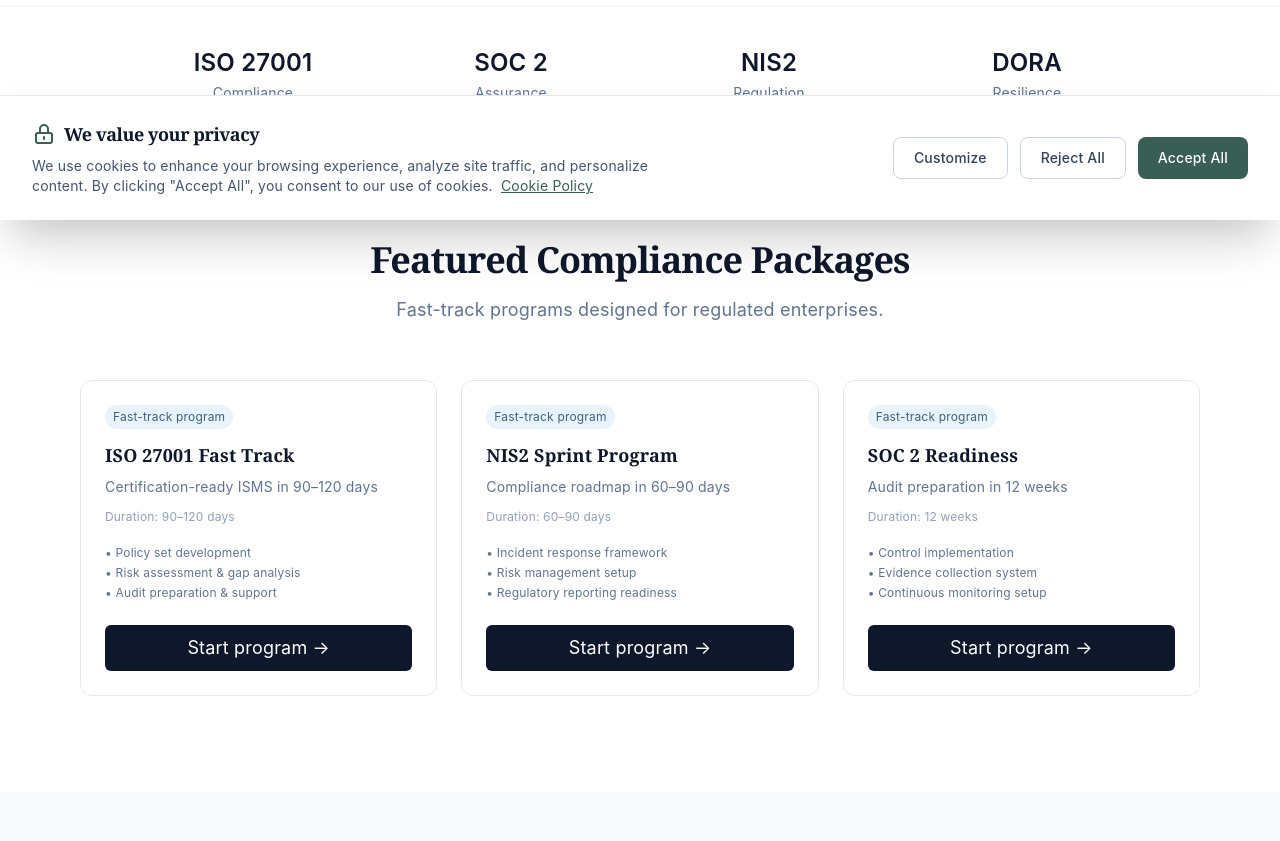
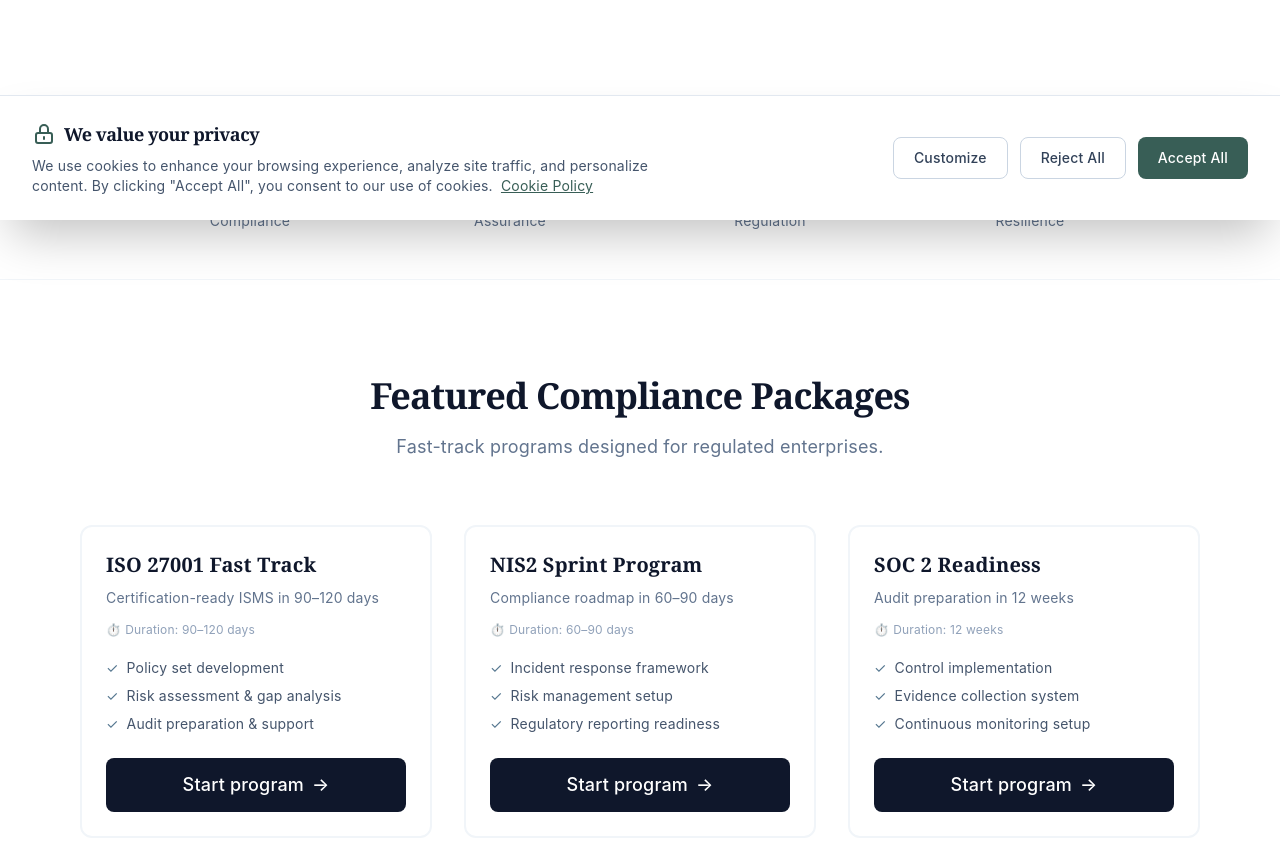
Before and after one commit to BitaYeganeh/CS-V5, an Astro site: page / in a window 1280 px wide. Shown: the part 580-1421 px from the top of the page. Built offline with nearby package versions, Linux system fonts and the light colour scheme; Astro itself is replaced by a stand-in of ours.

Commit message:
refactor: enhance hero section and unify section headers styling

```diff
--- a/src/pages/index.astro
+++ b/src/pages/index.astro
@@ -264,26 +264,32 @@ const latestResources = [
 
 <Layout {...seoConfig}>
 
-<!-- Hero Section (Scandinavian Minimal) -->
-<section class="bg-white text-slate-900 py-28">
+<!-- Hero Section with Badge -->
+<section class="bg-white text-slate-900 py-20 md:py-32">
   <div class="max-w-5xl mx-auto px-4 text-center">
 
-    <h1 class="text-4xl md:text-5xl font-semibold tracking-tight mb-6">
-      Enterprise Cybersecurity & Compliance Advisory
+    <!-- Badge -->
+    <div class="inline-flex items-center gap-2 bg-blue-50 border border-blue-200 rounded-full px-4 py-1.5 mb-6">
+      <span class="w-2 h-2 bg-blue-500 rounded-full animate-pulse"></span>
+      <span class="text-sm font-medium text-blue-700">Trusted by 200+ enterprises</span>
+    </div>
+
+    <h1 class="text-4xl md:text-6xl font-bold tracking-tight mb-6">
+      Enterprise Cybersecurity & <span class="text-blue-600">Compliance Advisory</span>
     </h1>
 
     <p class="text-lg md:text-xl text-slate-500 max-w-3xl mx-auto leading-relaxed mb-10">
       ISO 27001, SOC 2, NIS2 and DORA implementation for regulated organizations.
     </p>
 
-    <div class="flex flex-col sm:flex-row gap-3 justify-center">
+    <div class="flex flex-col sm:flex-row gap-4 justify-center">
       <a href="/contact"
-         class="px-6 py-3 bg-slate-900 text-white rounded-md hover:bg-slate-800 transition">
+         class="px-6 py-3 bg-slate-900 text-white rounded-lg hover:bg-blue-600 transition-all duration-300 hover:shadow-lg">
         Request Consultation
       </a>
 
       <a href="/services"
-         class="px-6 py-3 border border-slate-300 text-slate-700 rounded-md hover:border-slate-500 transition">
+         class="px-8 py-3 border-2 border-slate-200 text-slate-700 rounded-lg hover:border-slate-900 hover:bg-slate-50 transition-all duration-300">
         Explore Services
       </a>
     </div>
@@ -291,45 +297,44 @@ const latestResources = [
   </div>
 </section>
 
-
-<!-- Trust Bar (Scandinavian Minimal) -->
-<section class="py-10 bg-white border-y border-slate-100">
+<!-- Trust Bar (Enhanced - Matching Hero) -->
+<section class="py-12 bg-white border-y border-slate-100">
   <div class="max-w-5xl mx-auto px-4">
 
-    <div class="grid grid-cols-2 md:grid-cols-4 gap-10 text-center">
+    <div class="grid grid-cols-2 md:grid-cols-4 gap-8 md:gap-12 text-center">
 
-      <div>
-        <div class="text-2xl font-semibold text-slate-900">
+      <div class="group cursor-pointer transition-all duration-300 hover:-translate-y-1">
+        <div class="text-2xl md:text-3xl font-bold text-slate-900 group-hover:text-blue-600 transition-colors duration-300">
           ISO 27001
         </div>
-        <div class="text-sm text-slate-500 mt-1">
+        <div class="text-sm text-slate-500 mt-1 group-hover:text-slate-700 transition-colors duration-300">
           Compliance
         </div>
       </div>
 
-      <div>
-        <div class="text-2xl font-semibold text-slate-900">
+      <div class="group cursor-pointer transition-all duration-300 hover:-translate-y-1">
+        <div class="text-2xl md:text-3xl font-bold text-slate-900 group-hover:text-blue-600 transition-colors duration-300">
           SOC 2
         </div>
-        <div class="text-sm text-slate-500 mt-1">
+        <div class="text-sm text-slate-500 mt-1 group-hover:text-slate-700 transition-colors duration-300">
           Assurance
         </div>
       </div>
 
-      <div>
-        <div class="text-2xl font-semibold text-slate-900">
+      <div class="group cursor-pointer transition-all duration-300 hover:-translate-y-1">
+        <div class="text-2xl md:text-3xl font-bold text-slate-900 group-hover:text-blue-600 transition-colors duration-300">
           NIS2
         </div>
-        <div class="text-sm text-slate-500 mt-1">
+        <div class="text-sm text-slate-500 mt-1 group-hover:text-slate-700 transition-colors duration-300">
           Regulation
         </div>
       </div>
 
-      <div>
-        <div class="text-2xl font-semibold text-slate-900">
+      <div class="group cursor-pointer transition-all duration-300 hover:-translate-y-1">
+        <div class="text-2xl md:text-3xl font-bold text-slate-900 group-hover:text-blue-600 transition-colors duration-300">
           DORA
         </div>
-        <div class="text-sm text-slate-500 mt-1">
+        <div class="text-sm text-slate-500 mt-1 group-hover:text-slate-700 transition-colors duration-300">
           Resilience
         </div>
       </div>
@@ -339,143 +344,158 @@ const latestResources = [
   </div>
 </section>
 
-
-
-
-<!-- Featured Packages Section -->
+<!-- Featured Packages Section (Enhanced - Matching Hero) -->
 <section class="py-24 bg-white">
   <div class="max-w-6xl mx-auto px-4">
 
-    <!-- Header -->
-    <div class="text-center mb-14">
-      <h2 class="text-3xl md:text-4xl font-semibold text-slate-900 mb-4">
+    <!-- Header - بدون Badge -->
+    <div class="text-center mb-16">
+      <h2 class="text-3xl md:text-4xl font-bold tracking-tight text-slate-900 mb-4">
         Featured Compliance Packages
       </h2>
 
-      <p class="text-lg text-slate-500 max-w-2xl mx-auto">
+      <p class="text-base md:text-lg text-slate-500 max-w-2xl mx-auto leading-relaxed">
         Fast-track programs designed for regulated enterprises.
       </p>
     </div>
 
     <!-- Cards -->
-    <div class="grid grid-cols-1 md:grid-cols-3 gap-6">
+    <div class="grid grid-cols-1 md:grid-cols-3 gap-8">
 
       <!-- ISO 27001 -->
-      <div class="p-6 border border-slate-200 rounded-xl
+      <div class="p-6 border-2 border-slate-100 rounded-xl
                   hover:border-blue-200 hover:bg-blue-50/30
-                  hover:shadow-xl hover:-translate-y-2
+                  hover:shadow-2xl hover:-translate-y-2
                   hover:shadow-blue-100/50
                   transition-all duration-300 transform-gpu
                   flex flex-col group">
 
-        <!-- Badge -->
-        <span class="text-xs bg-blue-50 text-blue-600 px-2 py-1 rounded-full mb-3 inline-block w-fit">
-          Fast-track program
-        </span>
-
-        <h3 class="text-lg font-semibold text-slate-900 mb-2">
+        <h3 class="text-xl font-bold text-slate-900 mb-2 group-hover:text-blue-600 transition-colors duration-300">
           ISO 27001 Fast Track
         </h3>
 
-        <p class="text-sm text-slate-500 mb-3">
+        <p class="text-sm text-slate-500 mb-3 leading-relaxed">
           Certification-ready ISMS in 90–120 days
         </p>
 
-        <!-- Duration -->
-        <p class="text-xs text-slate-400 mb-5">
-          Duration: 90–120 days
+        <p class="text-xs text-slate-400 mb-5 flex items-center gap-1">
+          <span>⏱️</span> Duration: 90–120 days
         </p>
 
-        <ul class="text-xs text-slate-500 space-y-1 mb-6">
-          <li>• Policy set development</li>
-          <li>• Risk assessment & gap analysis</li>
-          <li>• Audit preparation & support</li>
+        <ul class="text-sm text-slate-600 space-y-2 mb-6">
+          <li class="flex items-start gap-2">
+            <span class="text-blue-500">✓</span>
+            <span>Policy set development</span>
+          </li>
+          <li class="flex items-start gap-2">
+            <span class="text-blue-500">✓</span>
+            <span>Risk assessment & gap analysis</span>
+          </li>
+          <li class="flex items-start gap-2">
+            <span class="text-blue-500">✓</span>
+            <span>Audit preparation & support</span>
+          </li>
         </ul>
 
-        <!-- CTA -->
         <a href="/packages/iso-27001-fast-track"
            class="mt-auto inline-flex items-center justify-center
-                  px-4 py-2 rounded-md bg-slate-900 text-white
-                  hover:bg-slate-800 transition">
-          Start program →
+                  px-6 py-3 rounded-lg bg-slate-900 text-white
+                  hover:bg-blue-600 hover:scale-105 hover:shadow-lg
+                  transition-all duration-300 font-medium gap-2">
+          Start program
+          <span class="group-hover:translate-x-1 transition-transform duration-300">→</span>
         </a>
 
       </div>
 
       <!-- NIS2 -->
-      <div class="p-6 border border-slate-200 rounded-xl
+      <div class="p-6 border-2 border-slate-100 rounded-xl
                   hover:border-blue-200 hover:bg-blue-50/30
-                  hover:shadow-xl hover:-translate-y-2
+                  hover:shadow-2xl hover:-translate-y-2
                   hover:shadow-blue-100/50
                   transition-all duration-300 transform-gpu
                   flex flex-col group">
 
-        <span class="text-xs bg-blue-50 text-blue-600 px-2 py-1 rounded-full mb-3 inline-block w-fit">
-          Fast-track program
-        </span>
-
-        <h3 class="text-lg font-semibold text-slate-900 mb-2">
+        <h3 class="text-xl font-bold text-slate-900 mb-2 group-hover:text-blue-600 transition-colors duration-300">
           NIS2 Sprint Program
         </h3>
 
-        <p class="text-sm text-slate-500 mb-3">
+        <p class="text-sm text-slate-500 mb-3 leading-relaxed">
           Compliance roadmap in 60–90 days
         </p>
 
-        <p class="text-xs text-slate-400 mb-5">
-          Duration: 60–90 days
+        <p class="text-xs text-slate-400 mb-5 flex items-center gap-1">
+          <span>⏱️</span> Duration: 60–90 days
         </p>
 
-        <ul class="text-xs text-slate-500 space-y-1 mb-6">
-          <li>• Incident response framework</li>
-          <li>• Risk management setup</li>
-          <li>• Regulatory reporting readiness</li>
+        <ul class="text-sm text-slate-600 space-y-2 mb-6">
+          <li class="flex items-start gap-2">
+            <span class="text-blue-500">✓</span>
+            <span>Incident response framework</span>
+          </li>
+          <li class="flex items-start gap-2">
+            <span class="text-blue-500">✓</span>
+            <span>Risk management setup</span>
+          </li>
+          <li class="flex items-start gap-2">
+            <span class="text-blue-500">✓</span>
+            <span>Regulatory reporting readiness</span>
+          </li>
         </ul>
 
         <a href="/packages/nis2-sprint"
            class="mt-auto inline-flex items-center justify-center
-                  px-4 py-2 rounded-md bg-slate-900 text-white
-                  hover:bg-slate-800 transition">
-          Start program →
+                  px-6 py-3 rounded-lg bg-slate-900 text-white
+                  hover:bg-blue-600 hover:scale-105 hover:shadow-lg
+                  transition-all duration-300 font-medium gap-2">
+          Start program
+          <span class="group-hover:translate-x-1 transition-transform duration-300">→</span>
         </a>
 
       </div>
 
       <!-- SOC 2 -->
-      <div class="p-6 border border-slate-200 rounded-xl
+      <div class="p-6 border-2 border-slate-100 rounded-xl
                   hover:border-blue-200 hover:bg-blue-50/30
-                  hover:shadow-xl hover:-translate-y-2
+                  hover:shadow-2xl hover:-translate-y-2
                   hover:shadow-blue-100/50
                   transition-all duration-300 transform-gpu
                   flex flex-col group">
 
-        <span class="text-xs bg-blue-50 text-blue-600 px-2 py-1 rounded-full mb-3 inline-block w-fit">
-          Fast-track program
-        </span>
-
-        <h3 class="text-lg font-semibold text-slate-900 mb-2">
+        <h3 class="text-xl font-bold text-slate-900 mb-2 group-hover:text-blue-600 transition-colors duration-300">
           SOC 2 Readiness
         </h3>
 
-        <p class="text-sm text-slate-500 mb-3">
+        <p class="text-sm text-slate-500 mb-3 leading-relaxed">
           Audit preparation in 12 weeks
         </p>
 
-        <p class="text-xs text-slate-400 mb-5">
-          Duration: 12 weeks
+        <p class="text-xs text-slate-400 mb-5 flex items-center gap-1">
+          <span>⏱️</span> Duration: 12 weeks
         </p>
 
-        <ul class="text-xs text-slate-500 space-y-1 mb-6">
-          <li>• Control implementation</li>
-          <li>• Evidence collection system</li>
-          <li>• Continuous monitoring setup</li>
+        <ul class="text-sm text-slate-600 space-y-2 mb-6">
+          <li class="flex items-start gap-2">
+            <span class="text-blue-500">✓</span>
+            <span>Control implementation</span>
+          </li>
+          <li class="flex items-start gap-2">
+            <span class="text-blue-500">✓</span>
+            <span>Evidence collection system</span>
+          </li>
+          <li class="flex items-start gap-2">
+            <span class="text-blue-500">✓</span>
+            <span>Continuous monitoring setup</span>
+          </li>
         </ul>
 
         <a href="/packages/soc2-readiness-12-weeks"
            class="mt-auto inline-flex items-center justify-center
-                  px-4 py-2 rounded-md bg-slate-900 text-white
-                  hover:bg-slate-800 transition">
-          Start program →
+                  px-6 py-3 rounded-lg bg-slate-900 text-white
+                  hover:bg-blue-600 hover:scale-105 hover:shadow-lg
+                  transition-all duration-300 font-medium gap-2">
+          Start program
+          <span class="group-hover:translate-x-1 transition-transform duration-300">→</span>
         </a>
 
       </div>
@@ -483,7 +503,6 @@ const latestResources = [
     </div>
   </div>
 </section>
-
 
 
 <!-- Key Services Section -->
```
